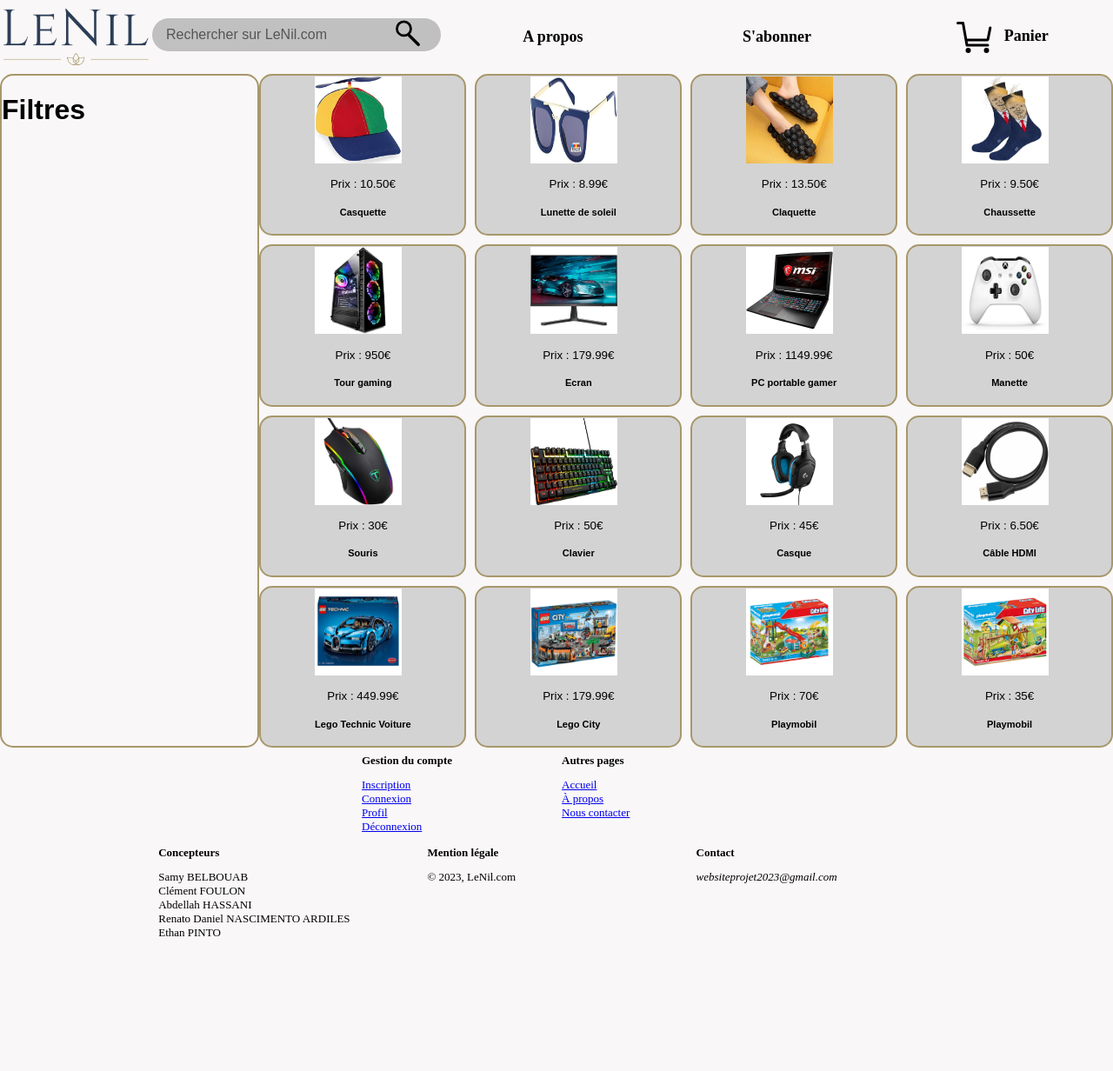
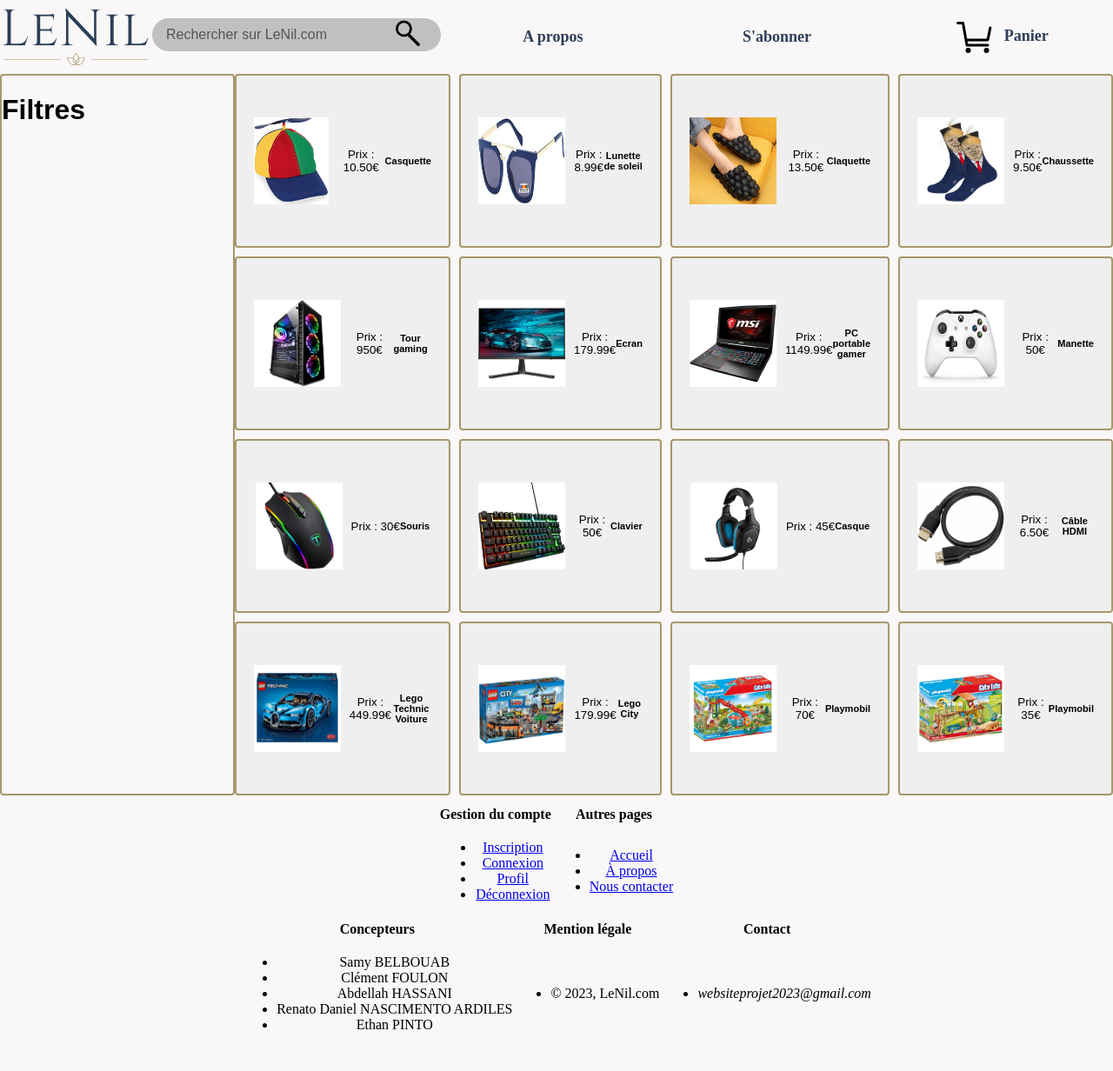
Before and after one commit to Ymasuu/LeNil, a PHP site: page /pages/Vue/index.php in a window 1280 px wide. Shown: the whole page at 87% size. Before the commit the page ends 1077 px from the top, so only its background shows below. Run offline with PHP 8.4, Linux system fonts and the light colour scheme.

Commit message:
Add files via upload

```diff
--- a/css/style.css
+++ b/css/style.css
@@ -11,7 +11,6 @@
     font-size: 20px;
     font-weight: bold;
     text-decoration: none;
-    color: #333;
     transition: font-size 0.2s ease-in-out;
 }
 
@@ -19,12 +18,12 @@
     font-size: 24px;
     border: 2px solid #a7976a;
     border-radius: 5px;
-    padding: 4px 8px;
+    padding: 30px 60px;
 }
 
 .lien {
     padding: 10px;
-    color: black;
+    color: #2E3F58;
     text-decoration: none;
     font-size: 18px;
     border-radius: 5px;
@@ -32,7 +31,8 @@
 
 .lien:hover {
     background-color: #a7976a;
-    font-size: 24px;
+    font-size: 20px;
+    color: #2E3F58;
 }
 
 /* Permet d'aligné l'image avec panier */
@@ -54,11 +54,6 @@
     height: 85px;
 }
 
-footer{
-    width:100%;
-    margin: 0;
-    padding: 0;
-}
 
 .header-nav{
     padding: 0;
@@ -77,11 +72,6 @@
     padding: 0;
 }
 
-
-.footerContent ul{
-    list-style: none;
-}
-
 .header-nav li{
     display: flex;
     justify-content: center;
@@ -91,19 +81,7 @@
     margin-top : 15px;
 }
 
-.footerContent th, .footerContent td{
-	text-align: left;
-	font-size: medium;
-	width: 25%;
-	padding: 5px;
-	vertical-align:top;
-    font-size: small;
-}
 
-.footerContent ul{
-    margin: 0;
-    padding: 0;
-}
 
 /* Index */
 
@@ -118,16 +96,28 @@
     justify-content: space-between;
 }
 
-.article{
-    background-color: lightgray;
-    border-radius: 15px;
+.article {
+    display: flex;
+    align-items: center;
+    justify-content: center;
     border: 2px solid #a7976a;
-}
+    border-radius: 4px;
+    padding: 10px 20px;
+    cursor: pointer;
+    transition: all 0.3s ease;
+    height: 200px;
+  }
+
+  .article:hover {
+    background-color: #a7976a;
+    color: #fff;
+    border-color: #2E3F58;
+  }
 
 .gauche{
     width: 30%;
     border: 2px solid #a7976a;
-    border-radius: 15px;
+    border-radius: 4px;
 }
 
 .global{
@@ -188,3 +178,118 @@
 .search-form input[type="text"]::placeholder {
     color: #555;
 }
+
+
+/* footer ------------------------------------------------ */
+
+
+.color {
+    color:#2E3F58;
+}
+
+footer {
+    width:100%;
+    background-color:#f9f7f7;
+    min-height:250px;
+    padding:10px 0px 25px 0px ;
+}
+
+.pt2 {
+    padding-top:40px ;
+    margin-bottom:20px ;
+}
+
+footer p {
+    font-size:13px;
+    color:#2E3F58;
+    padding-bottom:0px;
+    margin-bottom:8px;
+}
+
+.name {
+    margin:0px ;
+    list-style-type:none ;
+    font-size:14px;
+    padding:0px 0px 10px 0px ;
+}
+
+.name li {
+    padding:0px 0px 5px 0px;
+    color:#2E3F58;
+}
+
+.fleft {
+    float:left;
+}
+.padding-right {
+    padding-right:10px;
+}
+
+.bottom_border {
+    border-bottom:1px solid #2E3F58;
+    padding-bottom:20px;
+    width: 50%;
+}
+
+.button_link {
+	list-style-type:none;
+	padding:0px;
+	display:table;
+	margin-top: 10px;
+	margin-right: auto;
+	margin-bottom: 10px;
+	margin-left: auto;
+}
+
+.button_link li {
+    display:inline;
+}
+
+.button_link li a {
+    color:#2E3F58;
+    margin:0 12px;
+}
+
+.logo {
+    display:table;
+    list-style-type:none;
+    margin: 0 auto;
+}
+
+.logo li {
+    padding-left:20px;
+    padding-top:10px;
+    float:left;
+}
+
+.logo li a {
+    color:#2E3F58;
+    border:1px solid #2E3F58;
+    padding:8px;
+    border-radius:50%;
+}
+
+.logo li i {
+    width:20px;
+    height:20px;
+    text-align:center;
+}
+
+.p1 {
+    display:flex;
+    align-items: stretch;
+    justify-content: center;
+}
+
+.c1{
+    flex: 1;
+    margin: 0;
+    padding: 0;
+    text-align: center;
+}
+
+.line {
+    border-top: 1px solid black;
+    width: 50%;
+    margin: 0 auto;
+  }
```
